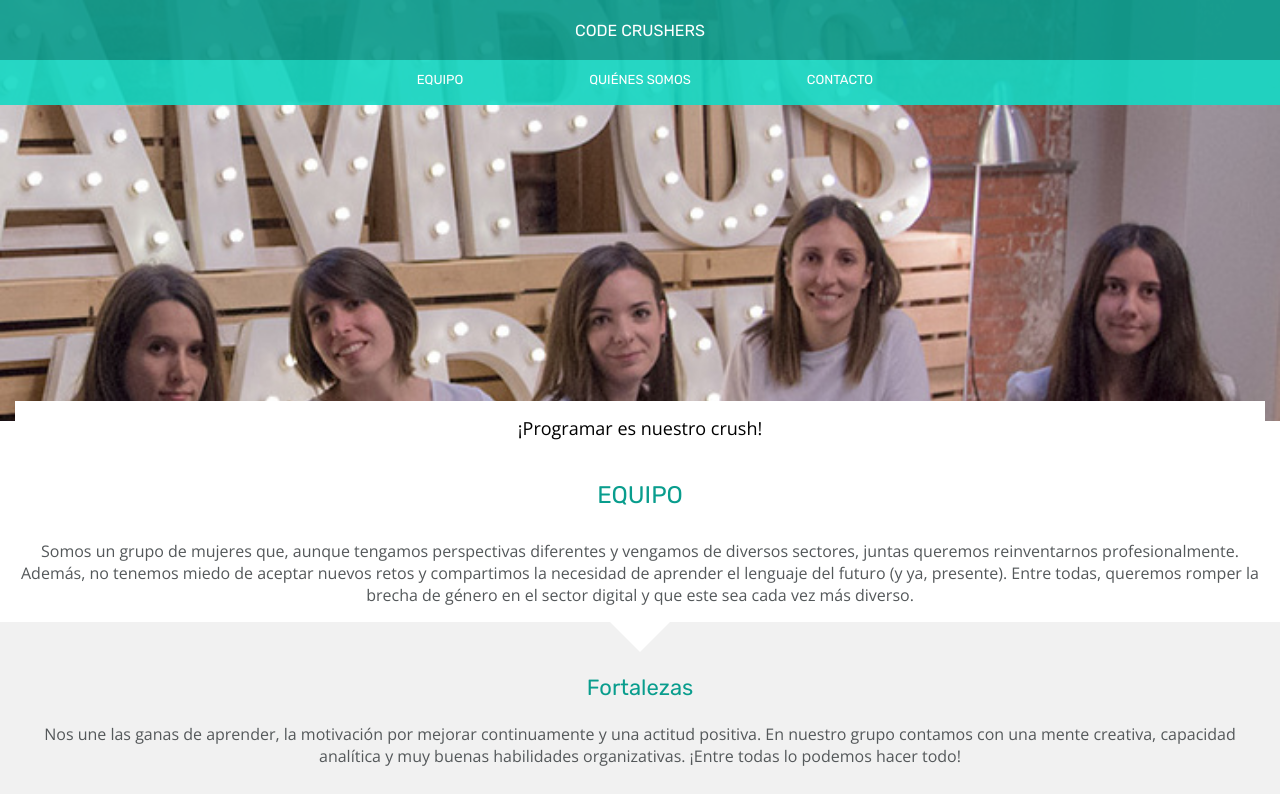
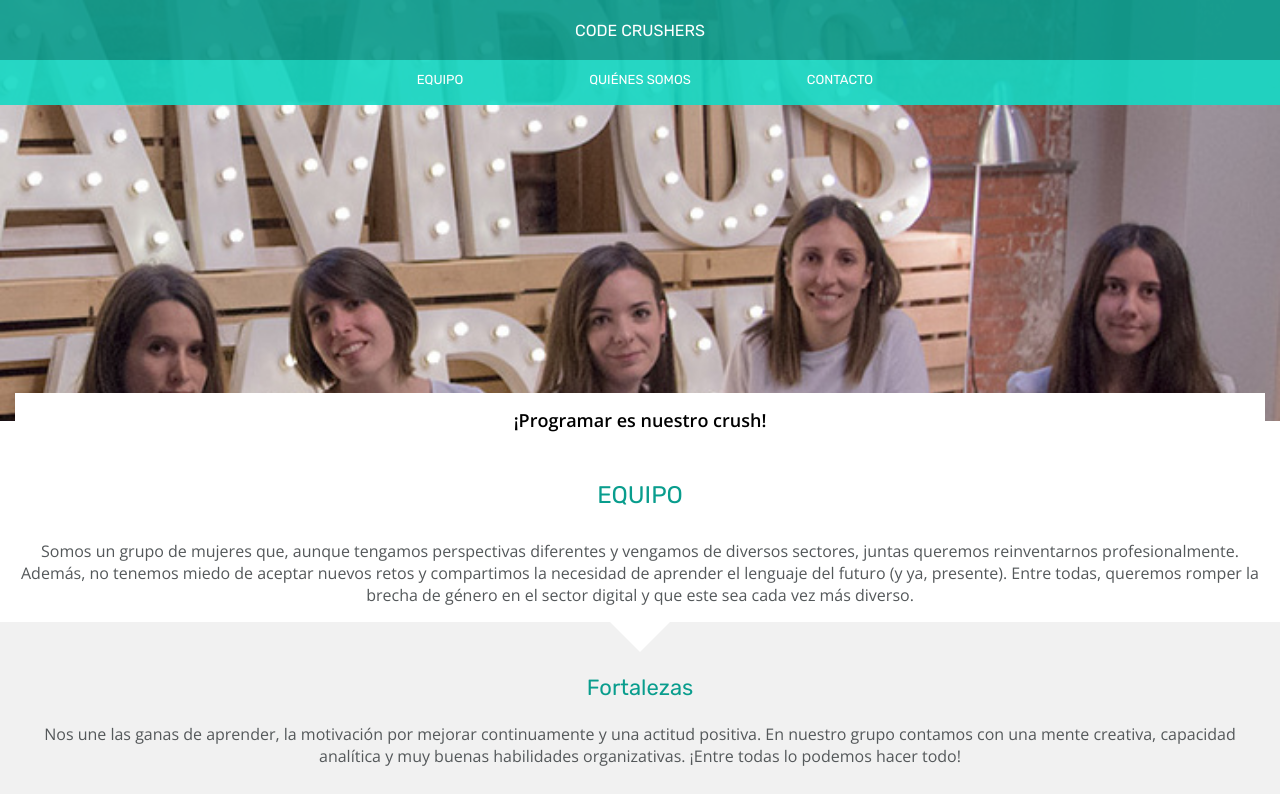
Before and after one commit to esterlegaz/e-s1-codecrushers, a plain HTML site: page index.html in a window 1280 px wide. Shown: the top 794 px of the page. Drawn offline with nearby package versions, Linux system fonts and the light colour scheme.

Commit message:
change of claim to h2

```diff
--- a/css/style.css
+++ b/css/style.css
@@ -11,6 +11,15 @@ body {
     font-weight: 500;
     font-size: 24px;
     color: #099D8D;
+}
+
+.h2-claim {
+    color: #000000;
+    font-family: 'Open Sans', sans-serif;
+    font-size: 18px;
+    font-weight: 600px;
+    margin: 0;
+    padding: 0;
 }
 
 .h3 {
@@ -105,22 +114,17 @@ body {
 }
 
 .claim {
-    background: #FFFF;
+    background:#FFFF;
     /* opacity: 0.7; */
-    height: 20px;
     margin-left: 15px;
     margin-right: 15px;
     padding: 15px;
     width: 100%;
-    color: #000000;
-    font-family: 'Open Sans', sans-serif;
-    font-size: 18px;
-    font-weight: 600px;
     position: relative;
-    bottom: -10px;
+    bottom: -26px;
     display: flex;
     justify-content: center;
-    align-items: center,
+    align-items: center;
 }
 
 
--- a/index.html
+++ b/index.html
@@ -24,7 +24,7 @@
     </header>
     <main>
         <section class="section hero-claim"><!-- HERO Y CLAIM-->
-            <div class="div claim">¡Programar es nuestro crush!</div>
+            <div class="div claim"><h2 class=" h2-claim">¡Programar es nuestro crush!</h2></div>
         </section>
         <section class="section menuItem equipo"> <!--EQUIPO-->
             <div id="team" class="trick"></div>
```
